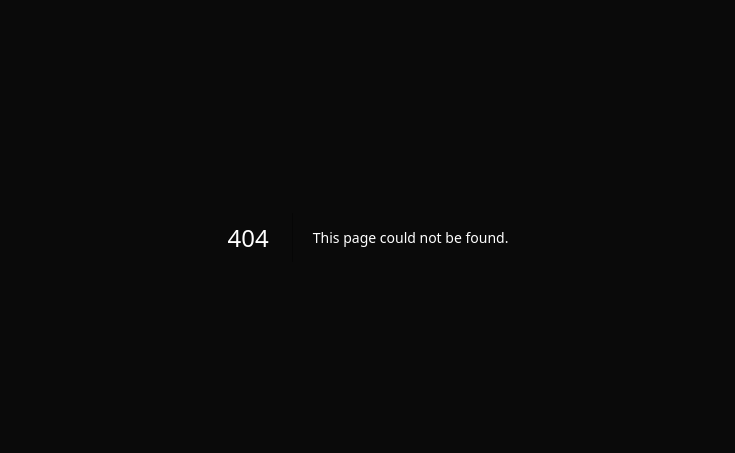
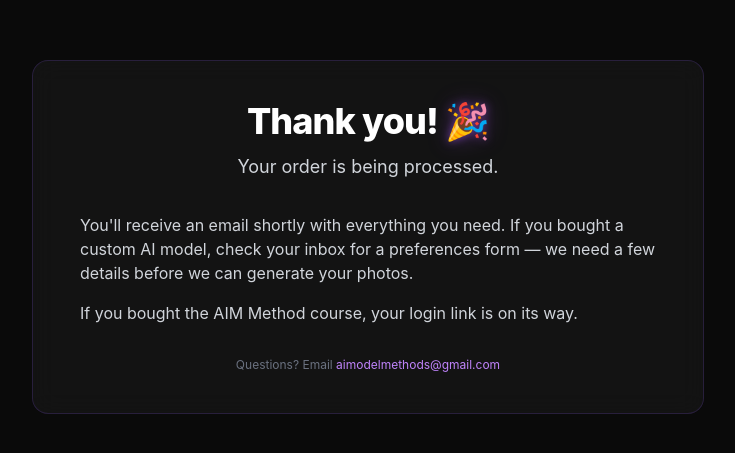
Before and after one commit to chiconouer/aim-method, a Next.js app: page /upsell-1/thank-you in a window 1280 px wide. Before the commit this address had no page. Shown: the part 163-616 px from the top of the page, without its empty margins (272-1007 px from the left). Built offline with nearby package versions, Linux system fonts and the light colour scheme.

Commit message:
upsell: add thank-you page for hotmart sales funnel

```diff
--- /dev/null
+++ b/app/upsell-1/thank-you/page.tsx
@@ -0,0 +1,48 @@
+import type { Metadata } from "next";
+
+// SEO: keep this thank-you URL out of Google — it's a funnel endpoint,
+// not a marketing landing page.
+export const metadata: Metadata = {
+  title: "Thank You — AIM Method",
+  robots: { index: false, follow: false },
+};
+
+// Pure static content — pre-render at build, serve from CDN.
+export const dynamic = "force-static";
+
+export default function ThankYouPage() {
+  return (
+    <div className="min-h-screen bg-[#0a0a0a] text-white flex items-center justify-center px-5 py-10 sm:py-16">
+      <div className="w-full max-w-2xl">
+        <div className="glass-card rounded-2xl p-6 sm:p-10 text-center">
+          <h1 className="text-3xl sm:text-4xl font-extrabold tracking-tight mb-3 leading-tight">
+            Thank you!{" "}
+            <span className="neon-purple">🎉</span>
+          </h1>
+          <p className="text-gray-300 text-base sm:text-lg leading-relaxed max-w-xl mx-auto mb-8">
+            Your order is being processed.
+          </p>
+
+          <div className="max-w-xl mx-auto text-left flex flex-col gap-4 mb-8">
+            <p className="text-sm sm:text-base text-gray-300 leading-relaxed">
+              You&apos;ll receive an email shortly with everything you need. If you bought a custom AI model, check your inbox for a preferences form &mdash; we need a few details before we can generate your photos.
+            </p>
+            <p className="text-sm sm:text-base text-gray-300 leading-relaxed">
+              If you bought the AIM Method course, your login link is on its way.
+            </p>
+          </div>
+
+          <p className="text-xs text-gray-500">
+            Questions? Email{" "}
+            <a
+              href="mailto:aimodelmethods@gmail.com"
+              className="text-purple-400 hover:underline"
+            >
+              aimodelmethods@gmail.com
+            </a>
+          </p>
+        </div>
+      </div>
+    </div>
+  );
+}
```
